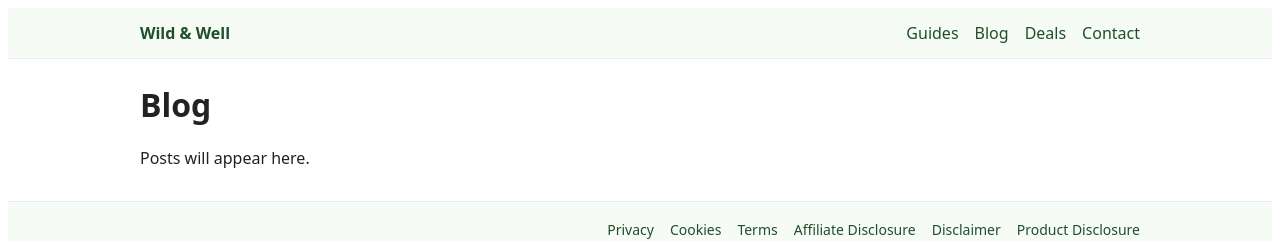
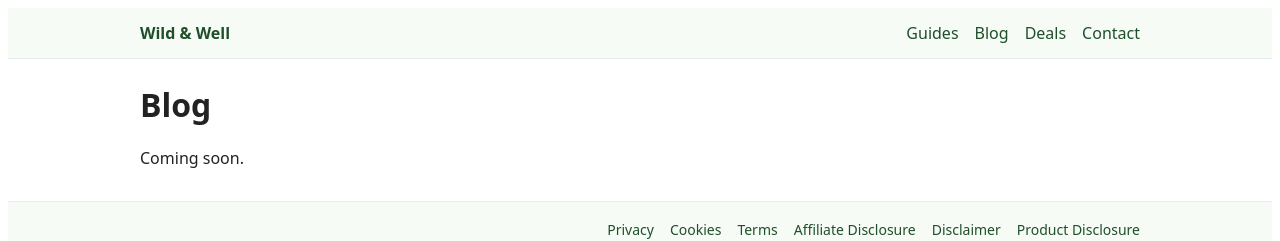
Before and after one commit to dariosandison/Eco---Holistic, a Next.js app: page /blog in a window 1280 px wide. Shown: the top 241 px of the page. Built offline with nearby package versions, Linux system fonts and the light colour scheme.

Commit message:
Update index.js

```diff
--- a/pages/blog/index.js
+++ b/pages/blog/index.js
@@ -1,9 +1,9 @@
-export const seo = { title: 'Blog' };
+// pages/blog/index.js
 export default function BlogIndex() {
   return (
-    <div className="prose">
+    <div>
       <h1>Blog</h1>
-      <p>Posts will appear here.</p>
+      <p>Coming soon.</p>
     </div>
   );
 }
```
